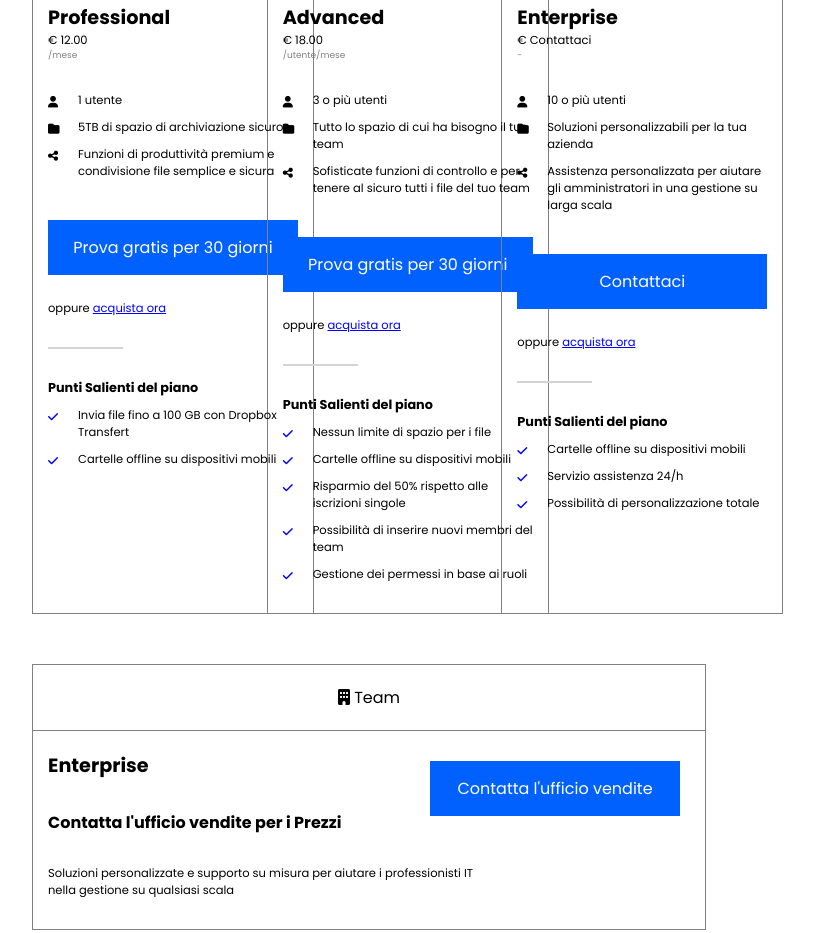
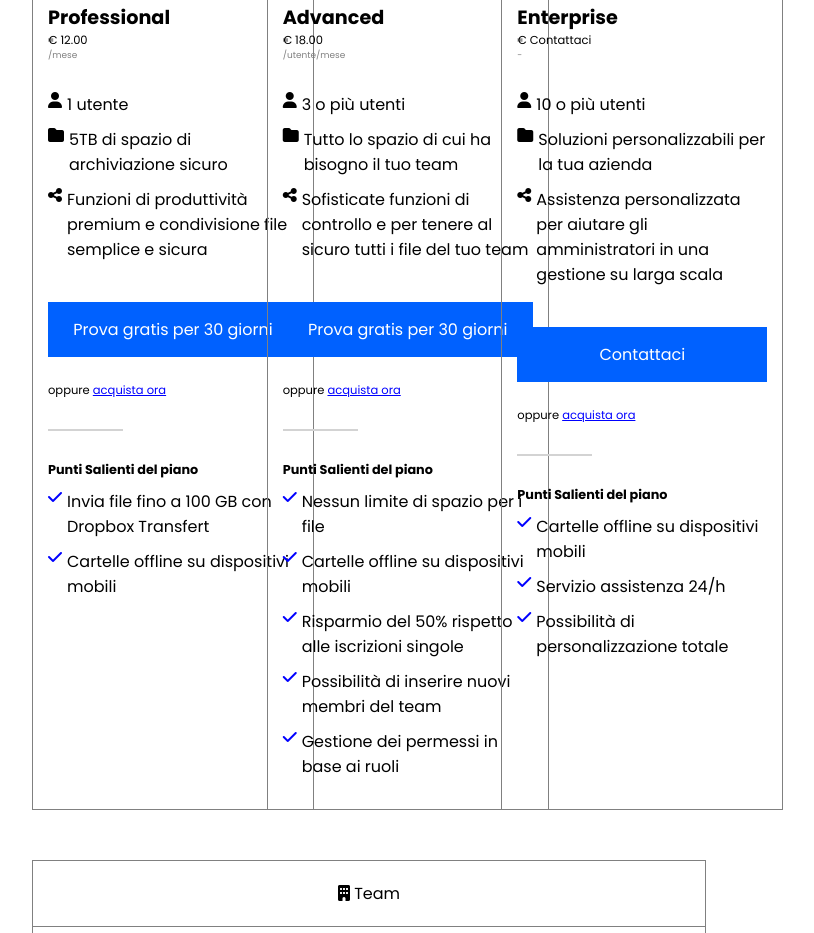
Before and after one commit to leonardo-guglielmini/htmlcss-dropbox, a plain HTML site: page index.html in a window 1280 px wide. Shown: the part 1029-1962 px from the top of the page, without its empty margins (271-1085 px from the left). Drawn offline with Linux system fonts and the light colour scheme.

Commit message:
FIXED exceed use of position:"absolute" after tutor review FIXED plans icon position

```diff
--- a/css/style.css
+++ b/css/style.css
@@ -276,8 +276,12 @@ p{
     margin-bottom: 75px;
 }
 
-.plan-custom .column-33{
-    position: relative;
+.plan-custom .row{
+    align-items: flex-start;
+}
+
+.plan-custom{
+    padding-bottom: 50px;
 }
 
 .custom-price{
@@ -286,9 +290,9 @@ p{
 }
 
 .plan-custom .btn{
-    position:absolute;
-    top:10px;
-    right: 10px;
+    margin-left: 50px;
+    padding-left: 15px;
+    padding-right: 15px;
 }
 
 .partner .column-100{
@@ -425,25 +429,21 @@ p{
 
 .bg-B4D0E7{
     background-color: #B4D0E7;
-    padding-bottom: 70px;
+    padding-bottom: 50px;
 }
 .try-business .content{
-    padding: 150px 0;
+    padding: 100px 0;
     color: #61082B;
-    position: relative;
-}
-
-.try-business .content > *{
-    position: absolute;
-    top:40%;
-    left:0%;
-    max-width: 50%;
 }
 
 .try-business .content a{
     background-color: white;
     color: black;
-    left: 70%;
+}
+
+.try-business .row .column-50:last-child{
+    text-align: right;
+    padding-top: 20px;
 }
 
 .faq{
@@ -460,19 +460,16 @@ p{
 
 .faq ul > li{
     font-weight: bold;
-    position: relative;
     margin: 0 auto;
     width: 90%;
 }
 
+.faq ul li > i{
+    padding-left: 200px;
+}
+
 .faq ul > li:nth-child(2n){
     margin: 25px auto;
-}
-
-.faq ul li > i{
-    position: absolute;
-    top:5px;
-    right: 5%;
 }
 
 /*FOOTBAR*/
@@ -523,14 +520,13 @@ p{
     background-color: var(--btn-bg-color);
 }
 
-/*FA ICON LEFT POS TEST*/
-.plan-info-list li p{
-    position: relative;
-    padding-left: 30px;
+
+/*TEST PREVENT ICON WRAPPING*/
+.plans ul li i{
+    float: left;
 }
 
-.plan-info-list li i{
-    position: absolute;
-    left:0;
-    top:5px;
+.plans ul li span.text-to-right{
+    display: block;
+    overflow: hidden;
 }
--- a/index.html
+++ b/index.html
@@ -79,13 +79,15 @@
                                     <div class="plan-info-list">
                                         <ul>
                                             <li>
-                                                <p><i class="fa-solid fa-user"></i> 1 utente</p>
+                                                <i class="fa-solid fa-user"></i>
+                                                <span class="text-to-right">1 utente</span>
                                             </li>
                                             <li>
-                                                <p><i class="fa-solid fa-folder"></i> 5TB di spazio di archiviazione sicuro</p>
+                                                <i class="fa-solid fa-folder"></i>
+                                                <span class="text-to-right"> 5TB di spazio di archiviazione sicuro</span>
                                             </li>
                                             <li>
-                                                <p><i class="fa-solid fa-share-nodes"></i> Funzioni di produttività premium e condivisione file semplice e sicura</p>
+                                                <i class="fa-solid fa-share-nodes"></i> <span class="text-to-right">Funzioni di produttività premium e condivisione file semplice e sicura</span>
                                             </li>
                                         </ul>
                                     </div>
@@ -100,10 +102,12 @@
                                                 <h4>Punti Salienti del piano</h4>
                                             </li>
                                             <li>
-                                                <p><i class="fa-solid fa-check"></i>Invia file fino a 100 GB con Dropbox Transfert</p>
+                                                <i class="fa-solid fa-check"></i>
+                                                <span class="text-to-right">Invia file fino a 100 GB con Dropbox Transfert</span>
                                             </li>
                                             <li>
-                                                <p><i class="fa-solid fa-check"></i>Cartelle offline su dispositivi mobili</p>
+                                                <i class="fa-solid fa-check"></i>
+                                                <span class="text-to-right">Cartelle offline su dispositivi mobili</span>
                                             </li>
                                         </ul>
                                     </div>
@@ -128,13 +132,15 @@
                                     <div class="plan-info-list">
                                         <ul>
                                             <li>
-                                                <p><i class="fa-solid fa-user"></i> 3 o più utenti</p>
+                                                <i class="fa-solid fa-user"></i>
+                                                <span class="text-to-right">3 o più utenti</span>
                                             </li>
                                             <li>
-                                                <p><i class="fa-solid fa-folder"></i> Tutto lo spazio di cui ha bisogno il tuo team</p>
+                                                <i class="fa-solid fa-folder"></i>
+                                                <span class="text-to-right">Tutto lo spazio di cui ha bisogno il tuo team</span>
                                             </li>
                                             <li>
-                                                <p><i class="fa-solid fa-share-nodes"></i> Sofisticate funzioni di controllo e per tenere al sicuro tutti i file del tuo team</p>
+                                                <i class="fa-solid fa-share-nodes"></i> <span class="text-to-right">Sofisticate funzioni di controllo e per tenere al sicuro tutti i file del tuo team</span>
                                             </li>
                                         </ul>
                                     </div>
@@ -149,19 +155,29 @@
                                                 <h4>Punti Salienti del piano</h4>
                                             </li>
                                             <li>
-                                                <p><i class="fa-solid fa-check"></i>Nessun limite di spazio per i file</p>
+                                                <i class="fa-solid fa-check"></i>
+                                                <span class="text-to-right">Nessun limite di spazio per i file
+                                                </span>
                                             </li>
                                             <li>
-                                                <p><i class="fa-solid fa-check"></i>Cartelle offline su dispositivi mobili</p>
+                                                <i class="fa-solid fa-check"></i>
+                                                <span class="text-to-right">Cartelle offline su dispositivi mobili
+                                                </span>
                                             </li>
                                             <li>
-                                                <p><i class="fa-solid fa-check"></i>Risparmio del 50% rispetto alle iscrizioni singole</p>
+                                                <i class="fa-solid fa-check"></i>
+                                                <span class="text-to-right">Risparmio del 50% rispetto alle iscrizioni singole
+                                                </span>
                                             </li>
                                             <li>
-                                                <p><i class="fa-solid fa-check"></i>Possibilità di inserire nuovi membri del team</p>
+                                                <i class="fa-solid fa-check"></i>
+                                                <span class="text-to-right">Possibilità di inserire nuovi membri del team
+                                                </span>
                                             </li>
                                             <li>
-                                                <p><i class="fa-solid fa-check"></i>Gestione dei permessi in base ai ruoli</p>
+                                                <i class="fa-solid fa-check"></i>
+                                                <span class="text-to-right">Gestione dei permessi in base ai ruoli
+                                                </span>
                                             </li>
                                         </ul>
                                     </div>
@@ -186,13 +202,18 @@
                                     <div class="plan-info-list">
                                         <ul>
                                             <li>
-                                                <p><i class="fa-solid fa-user"></i> 10 o più utenti</p>
+                                                <i class="fa-solid fa-user"></i>
+                                                <span class="text-to-right">10 o più utenti
+                                                </span>
                                             </li>
                                             <li>
-                                                <p><i class="fa-solid fa-folder"></i> Soluzioni personalizzabili per la tua azienda</p>
+                                                <i class="fa-solid fa-folder"></i>
+                                                <span class="text-to-right">Soluzioni personalizzabili per la tua azienda
+                                                </span>
                                             </li>
                                             <li>
-                                                <p><i class="fa-solid fa-share-nodes"></i> Assistenza personalizzata per aiutare gli amministratori in una gestione su larga scala</p>
+                                                <i class="fa-solid fa-share-nodes"></i> <span class="text-to-right">Assistenza personalizzata per aiutare gli amministratori in una gestione su larga scala
+                                                </span>
                                             </li>
                                         </ul>
                                     </div>
@@ -207,13 +228,19 @@
                                                 <h4>Punti Salienti del piano</h4>
                                             </li>
                                             <li>
-                                                <p><i class="fa-solid fa-check"></i>Cartelle offline su dispositivi mobili</p>
+                                                <i class="fa-solid fa-check"></i>
+                                                <span class="text-to-right">Cartelle offline su dispositivi mobili
+                                                </span>
                                             </li>
                                             <li>
-                                                <p><i class="fa-solid fa-check"></i>Servizio assistenza 24/h</p>
+                                                <i class="fa-solid fa-check"></i>
+                                                <span class="text-to-right">Servizio assistenza 24/h
+                                                </span>
                                             </li>
                                             <li>
-                                                <p><i class="fa-solid fa-check"></i>Possibilità di personalizzazione totale</p>
+                                                <i class="fa-solid fa-check"></i>
+                                                <span class="text-to-right">Possibilità di personalizzazione totale
+                                                </span>
                                             </li>
                                         </ul>
                                     </div>
@@ -230,7 +257,7 @@
                             <div class="plan-custom">
                                 <div class="row">
                                     <div class="column column-66">
-                                        <div class="plan-info">
+                                        <div class="custom-plan-info">
                                             <h3>Enterprise</h3>
 
                                             <div class="custom-price"> Contatta l'ufficio vendite per i Prezzi </div>
@@ -239,9 +266,7 @@
                                         </div>
                                     </div>
                                     <div class="column column-33">
-                                        <div class="plan-cta">
-                                            <a  href="#" class="btn">Contatta l'ufficio vendite</a>
-                                        </div>
+                                        <a  href="#" class="btn">Contatta l'ufficio vendite</a>
                                     </div>
                                 </div>
                             </div>
@@ -382,8 +407,14 @@
         <div class="try-business bg-B4D0E7">
             <div class="container container-55">
                 <div class="content">
-                    <h2>Porta Dropbox Business nella tua azienda.</h2>
-                    <a href="#" class="btn">Inizia ora la tua prova gratuita</a>
+                    <div class="row">
+                        <div class="column column-50">
+                            <h2>Porta Dropbox Business nella tua azienda.</h2>
+                        </div>
+                        <div class="column column-50">
+                            <a href="#" class="btn">Inizia ora la tua prova gratuita</a>
+                        </div>
+                    </div>
                 </div>
             </div>
         </div>
```
